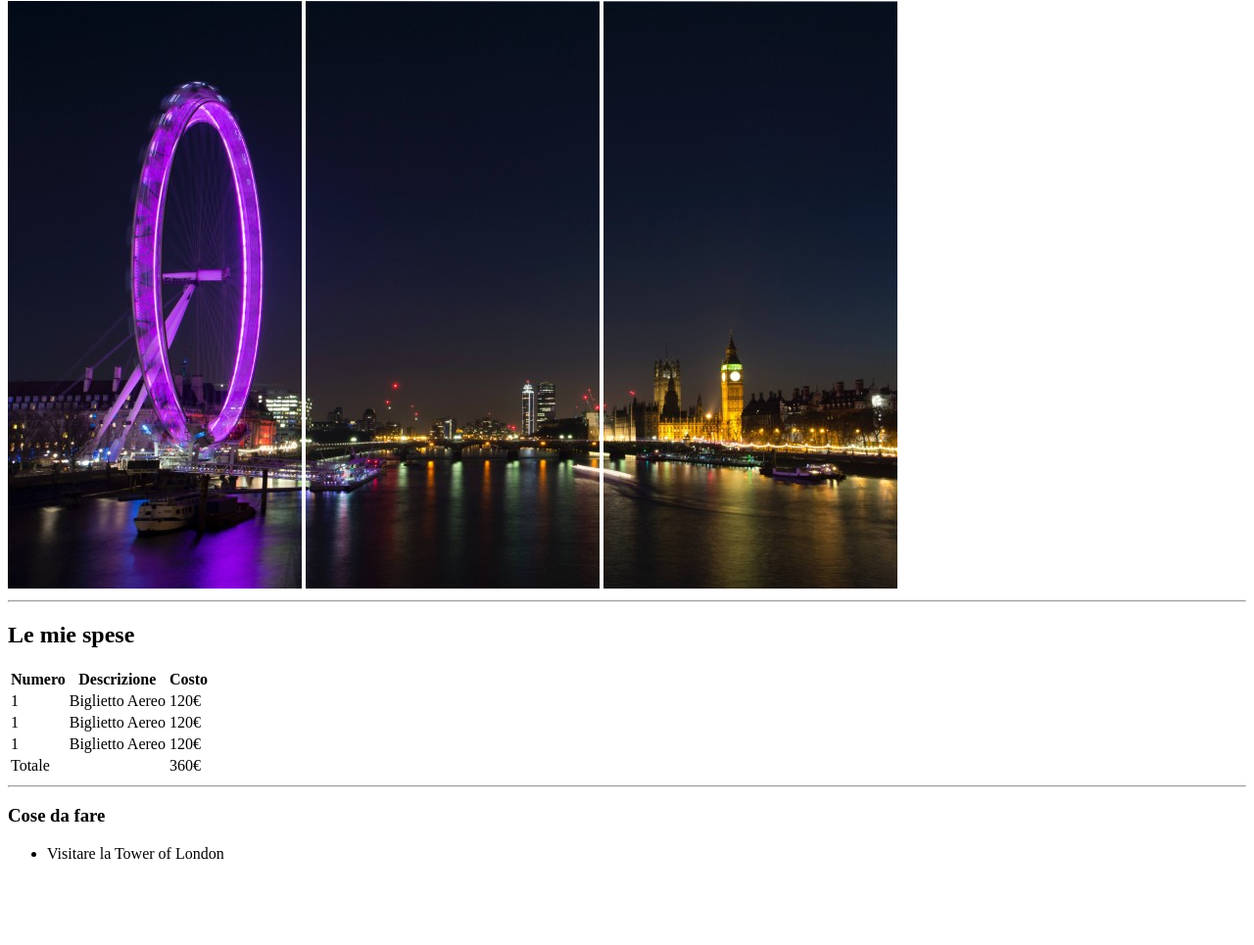
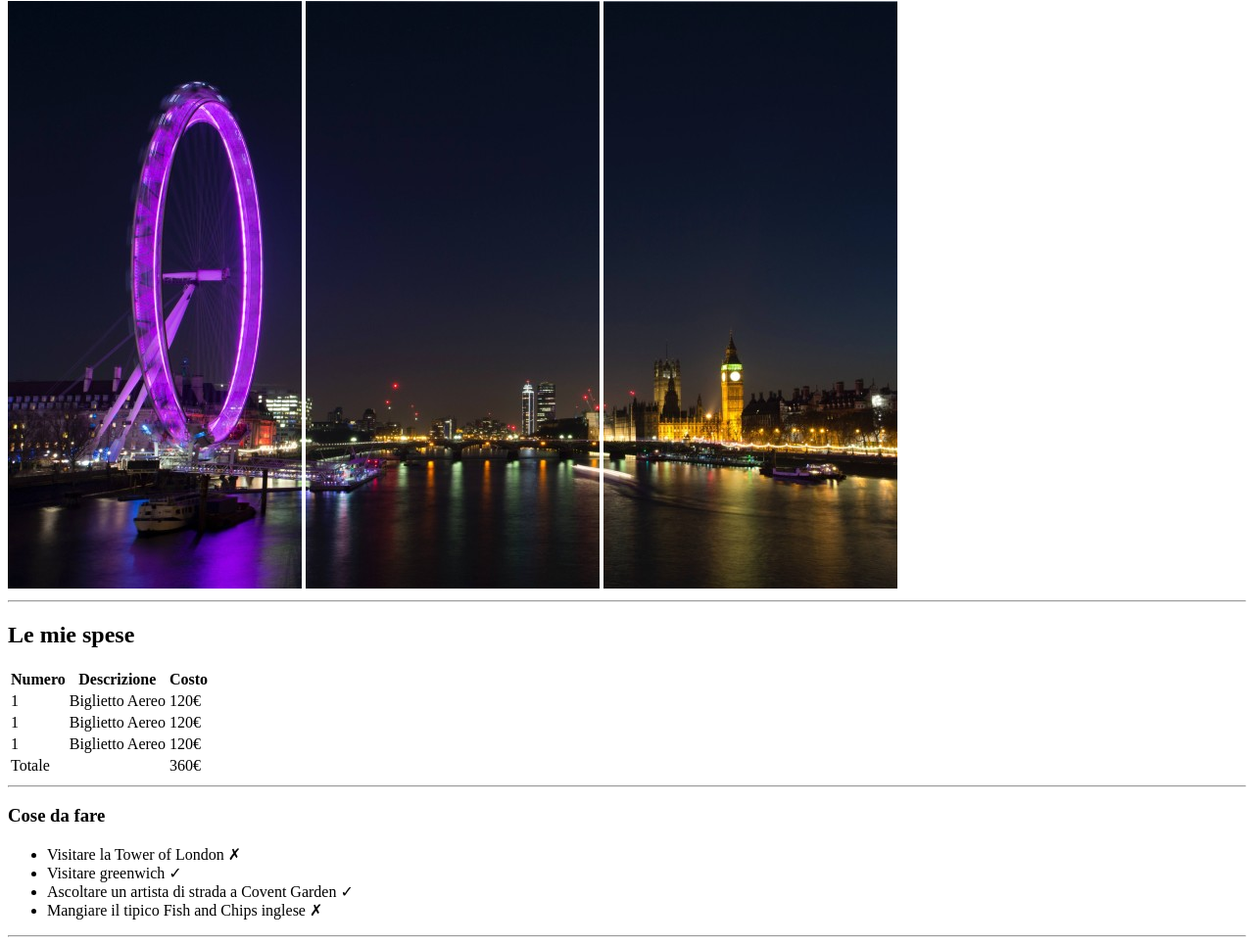
Before and after one commit to EnzoPierucci/html-london-trip, a plain HTML site: page index.html in a window 1280 px wide. Shown: the part 79-1044 px from the top of the page at 98% size. Before the commit the page ends 976 px from the top, so only its background shows below. Drawn offline with Linux system fonts and the light colour scheme.

Commit message:
Aggiunta simobli speciali

```diff
--- a/index.html
+++ b/index.html
@@ -54,10 +54,12 @@
      <hr>
      <h3>Cose da fare</h3>
      <ul>
-        <li>Visitare la Tower of London</li>
-
-
+        <li>Visitare la Tower of London <span>&#x2717;</span></li>
+        <li>Visitare greenwich <span>&#10003;</span></li>
+        <li>Ascoltare un artista di strada a Covent Garden <span>&#10003;</span></li>
+        <li>Mangiare il tipico Fish and Chips inglese <span>&#x2717;</span></li>
     </ul>
+    <hr>
     </main>
 
     <!-- footer titolo in h5 e le ultime due immagini  -->
```
